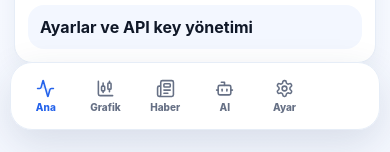
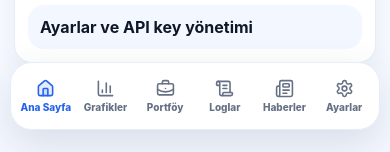
Before and after one commit to mehmetdem2005/Yeni-, a Next.js app in the folder frontend/: page / in a window 390 px wide. Shown: the part 704-856 px from the top of the page. Built offline with nearby package versions, Linux system fonts and the light colour scheme; no server answers.

Commit message:
Match mobile navigation to target six-tab mockup

```diff
--- a/frontend/components/MobileNav.tsx
+++ b/frontend/components/MobileNav.tsx
@@ -1,11 +1,12 @@
-import { Activity, Bot, CandlestickChart, Newspaper, Settings } from 'lucide-react';
+import { BarChart3, BriefcaseBusiness, Home, Newspaper, ScrollText, Settings } from 'lucide-react';
 
 const items = [
-  { href: '/', label: 'Ana', icon: Activity },
-  { href: '/charts', label: 'Grafik', icon: CandlestickChart },
-  { href: '/news', label: 'Haber', icon: Newspaper },
-  { href: '/assistant', label: 'AI', icon: Bot },
-  { href: '/settings', label: 'Ayar', icon: Settings },
+  { href: '/', label: 'Ana Sayfa', icon: Home },
+  { href: '/charts', label: 'Grafikler', icon: BarChart3 },
+  { href: '/portfolio', label: 'Portföy', icon: BriefcaseBusiness },
+  { href: '/logs', label: 'Loglar', icon: ScrollText },
+  { href: '/news', label: 'Haberler', icon: Newspaper },
+  { href: '/settings', label: 'Ayarlar', icon: Settings },
 ];
 
 export function MobileNav({ active }: { active: string }) {
@@ -15,7 +16,8 @@ export function MobileNav({ active }: { active: string }) {
         const Icon = item.icon;
         return (
           <a key={item.href} className={active === item.href ? 'active' : ''} href={item.href}>
-            <Icon size={16} /> {item.label}
+            <Icon />
+            <span>{item.label}</span>
           </a>
         );
       })}
```
